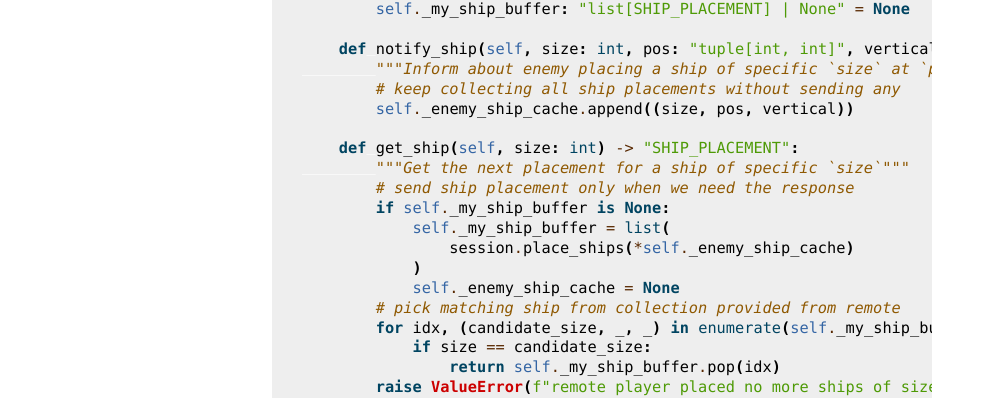
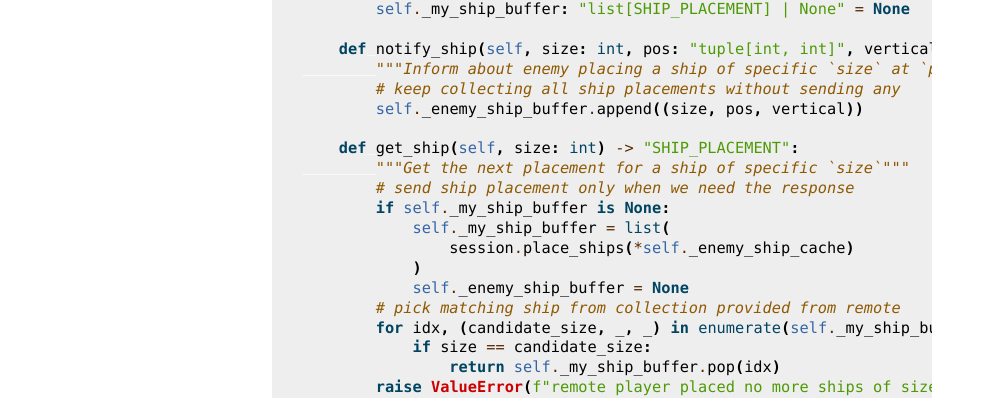
Before and after one commit to kit-colsoftdes/battleship_mp, a Sphinx documentation site: the page built from docs/player.rst, in a window 1280 px wide and 900 px high, scrolled down 1993 px. Shown: the part 409-807 px from the top of the window, without its empty margins (148-1141 px from the left). Built offline with Sphinx 7.4.7, drawn with Linux system fonts in a browser that asks for light colours; formulas are drawn with MathJax 3.

Commit message:
cleaned up outdated identifiers

```diff
--- a/docs/player.rst
+++ b/docs/player.rst
@@ -123,7 +123,7 @@ be prepared to implement a *facade* between both conventions:
         def notify_ship(self, size: int, pos: "tuple[int, int]", vertical: bool):
             """Inform about enemy placing a ship of specific `size` at `pos`"""
             # keep collecting all ship placements without sending any
-            self._enemy_ship_cache.append((size, pos, vertical))
+            self._enemy_ship_buffer.append((size, pos, vertical))
 
         def get_ship(self, size: int) -> "SHIP_PLACEMENT":
             """Get the next placement for a ship of specific `size`"""
@@ -132,7 +132,7 @@ be prepared to implement a *facade* between both conventions:
                 self._my_ship_buffer = list(
                     session.place_ships(*self._enemy_ship_cache)
                 )
-                self._enemy_ship_cache = None
+                self._enemy_ship_buffer = None
             # pick matching ship from collection provided from remote
             for idx, (candidate_size, _, _) in enumerate(self._my_ship_buffer):
                 if size == candidate_size:
```
